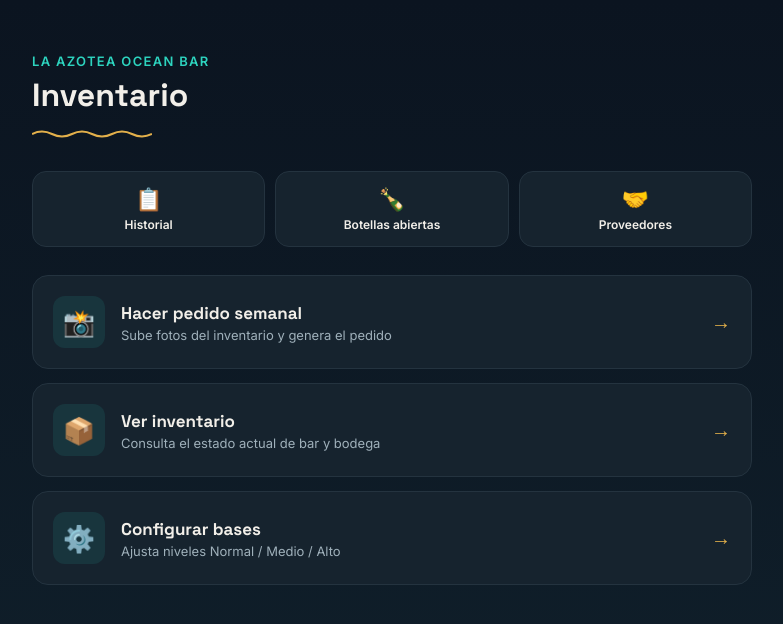
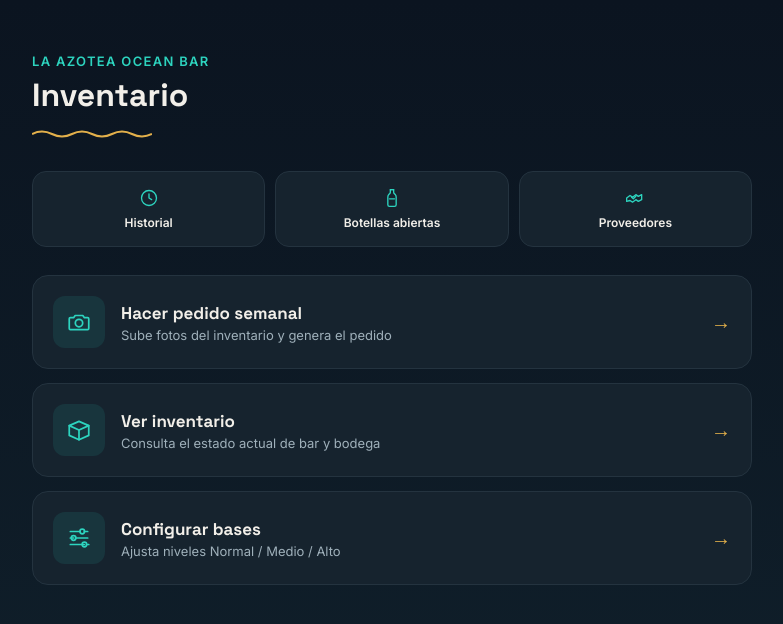
Before and after one commit to pipescratch/Inventario_backend, a Next.js app: page / in a window 1280 px wide. Shown: the top 624 px of the page, without its empty margins (248-1031 px from the left). Built offline with nearby package versions, Linux system fonts and the light colour scheme.

Commit message:
Update page.js

```diff
--- a/app/page.js
+++ b/app/page.js
@@ -20,10 +20,65 @@ const colores = {
   dorado: "#E3B04B",
 };
 
+// Íconos de línea propios (stroke = currentColor), en vez de emoji, para que
+// se vean igual en cualquier dispositivo y con el mismo peso visual.
+function IconoCamara(props) {
+  return (
+    <svg width="24" height="24" viewBox="0 0 24 24" fill="none" stroke="currentColor" strokeWidth="1.6" strokeLinecap="round" strokeLinejoin="round" {...props}>
+      <path d="M4 8h3l1.5-2h7L17 8h3a1 1 0 0 1 1 1v9a1 1 0 0 1-1 1H4a1 1 0 0 1-1-1V9a1 1 0 0 1 1-1z" />
+      <circle cx="12" cy="13" r="3.4" />
+    </svg>
+  );
+}
+function IconoCaja(props) {
+  return (
+    <svg width="24" height="24" viewBox="0 0 24 24" fill="none" stroke="currentColor" strokeWidth="1.6" strokeLinecap="round" strokeLinejoin="round" {...props}>
+      <path d="M3 8l9-4 9 4-9 4-9-4z" />
+      <path d="M3 8v9l9 4 9-4V8" />
+      <path d="M12 12v9" />
+    </svg>
+  );
+}
+function IconoDeslizadores(props) {
+  return (
+    <svg width="24" height="24" viewBox="0 0 24 24" fill="none" stroke="currentColor" strokeWidth="1.6" strokeLinecap="round" strokeLinejoin="round" {...props}>
+      <path d="M4 6h9M17 6h3M4 12h3M9 12h11M4 18h13M21 18h-1" />
+      <circle cx="15" cy="6" r="2.1" />
+      <circle cx="7" cy="12" r="2.1" />
+      <circle cx="17" cy="18" r="2.1" />
+    </svg>
+  );
+}
+function IconoReloj(props) {
+  return (
+    <svg width="20" height="20" viewBox="0 0 24 24" fill="none" stroke="currentColor" strokeWidth="1.6" strokeLinecap="round" strokeLinejoin="round" {...props}>
+      <circle cx="12" cy="12" r="9" />
+      <path d="M12 7v5l3.2 2" />
+    </svg>
+  );
+}
+function IconoBotella(props) {
+  return (
+    <svg width="20" height="20" viewBox="0 0 24 24" fill="none" stroke="currentColor" strokeWidth="1.6" strokeLinecap="round" strokeLinejoin="round" {...props}>
+      <path d="M10 2h4v3.2c0 .5.2 1 .6 1.4l1 1c.9.9 1.4 2 1.4 3.3V20a2 2 0 0 1-2 2h-6a2 2 0 0 1-2-2V10.9c0-1.3.5-2.4 1.4-3.3l1-1c.4-.4.6-.9.6-1.4V2z" />
+      <path d="M9 13h6" />
+      <path d="M10 2h4" />
+    </svg>
+  );
+}
+function IconoApreton(props) {
+  return (
+    <svg width="20" height="20" viewBox="0 0 24 24" fill="none" stroke="currentColor" strokeWidth="1.6" strokeLinecap="round" strokeLinejoin="round" {...props}>
+      <path d="M2 12l4-3 3 2 4-3 3 2 4-2v6l-4 2-3-2-4 3-3-2-4 1z" />
+      <path d="M8 11l2 2 3-3" />
+    </svg>
+  );
+}
+
 const accesosRapidos = [
-  { href: "/pedidos-anteriores", label: "Historial", icono: "📋" },
-  { href: "/botellas-abiertas", label: "Botellas abiertas", icono: "🍾" },
-  { href: "/proveedores", label: "Proveedores", icono: "🤝" },
+  { href: "/pedidos-anteriores", label: "Historial", Icono: IconoReloj },
+  { href: "/botellas-abiertas", label: "Botellas abiertas", Icono: IconoBotella },
+  { href: "/proveedores", label: "Proveedores", Icono: IconoApreton },
 ];
 
 const acciones = [
@@ -31,19 +86,19 @@ const acciones = [
     href: "/pedido",
     titulo: "Hacer pedido semanal",
     detalle: "Sube fotos del inventario y genera el pedido",
-    icono: "📸",
+    Icono: IconoCamara,
   },
   {
     href: "/inventario",
     titulo: "Ver inventario",
     detalle: "Consulta el estado actual de bar y bodega",
-    icono: "📦",
+    Icono: IconoCaja,
   },
   {
     href: "/configuracion",
     titulo: "Configurar bases",
     detalle: "Ajusta niveles Normal / Medio / Alto",
-    icono: "⚙️",
+    Icono: IconoDeslizadores,
   },
 ];
 
@@ -103,23 +158,23 @@ export default function Home() {
             marginBottom: "28px",
           }}
         >
-          {accesosRapidos.map((a) => (
+          {accesosRapidos.map(({ href, label, Icono }) => (
             <Link
-              key={a.href}
-              href={a.href}
+              key={href}
+              href={href}
               style={{
                 display: "flex",
                 flexDirection: "column",
                 alignItems: "center",
-                gap: "6px",
+                gap: "8px",
                 background: colores.tarjeta,
                 border: `1px solid ${colores.borde}`,
                 borderRadius: "14px",
-                padding: "14px 6px",
+                padding: "16px 6px",
                 textDecoration: "none",
               }}
             >
-              <span style={{ fontSize: "22px" }}>{a.icono}</span>
+              <Icono style={{ color: colores.acento }} />
               <span
                 style={{
                   color: colores.texto,
@@ -129,7 +184,7 @@ export default function Home() {
                   lineHeight: 1.2,
                 }}
               >
-                {a.label}
+                {label}
               </span>
             </Link>
           ))}
@@ -137,10 +192,10 @@ export default function Home() {
 
         {/* Acciones principales */}
         <section style={{ display: "grid", gap: "14px" }}>
-          {acciones.map((a) => (
+          {acciones.map(({ href, titulo, detalle, Icono }) => (
             <Link
-              key={a.href}
-              href={a.href}
+              key={href}
+              href={href}
               style={{
                 display: "flex",
                 alignItems: "center",
@@ -154,7 +209,6 @@ export default function Home() {
             >
               <div
                 style={{
-                  fontSize: "26px",
                   width: "52px",
                   height: "52px",
                   borderRadius: "12px",
@@ -163,9 +217,10 @@ export default function Home() {
                   alignItems: "center",
                   justifyContent: "center",
                   flexShrink: 0,
+                  color: colores.acento,
                 }}
               >
-                {a.icono}
+                <Icono width="26" height="26" />
               </div>
               <div style={{ flex: 1 }}>
                 <h2
@@ -177,10 +232,10 @@ export default function Home() {
                     margin: "0 0 3px 0",
                   }}
                 >
-                  {a.titulo}
+                  {titulo}
                 </h2>
                 <p style={{ color: colores.textoSecundario, fontSize: "13px", margin: 0 }}>
-                  {a.detalle}
+                  {detalle}
                 </p>
               </div>
               <span style={{ color: colores.dorado, fontSize: "20px" }}>→</span>
```
